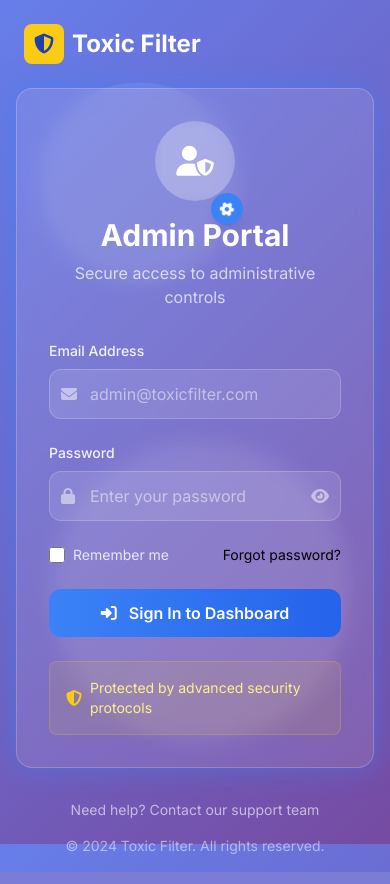
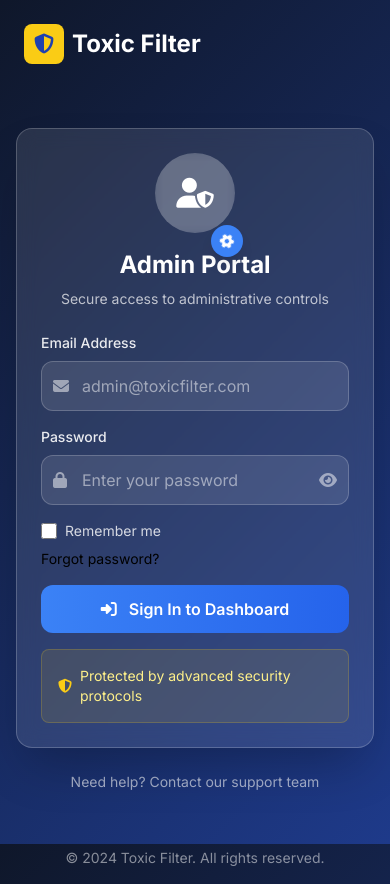
Before and after one commit to mogesTesema/safe-text-api-service, a Flask app: page /admin/login in a window 390 px wide. Run offline with Flask 3, Linux system fonts and the light colour scheme; parts of the project's set-up code (start-up, migrations or seed data) failed here and were passed over; some libraries are stand-ins or nearby versions.

Commit message:
update admin login page to be more responsive, its bg to blue-black

```diff
--- a/templates/Admin/admin-login.html
+++ b/templates/Admin/admin-login.html
@@ -32,30 +32,16 @@
                     },
                     keyframes: {
                         fadeIn: {
-                            "0%": {
-                                opacity: "0",
-                            },
-                            "100%": {
-                                opacity: "1",
-                            },
+                            "0%": { opacity: "0" },
+                            "100%": { opacity: "1" },
                         },
                         slideUp: {
-                            "0%": {
-                                transform: "translateY(20px)",
-                                opacity: "0",
-                            },
-                            "100%": {
-                                transform: "translateY(0)",
-                                opacity: "1",
-                            },
+                            "0%": { transform: "translateY(20px)", opacity: "0" },
+                            "100%": { transform: "translateY(0)", opacity: "1" },
                         },
                         glow: {
-                            "0%": {
-                                boxShadow: "0 0 20px rgba(59, 130, 246, 0.3)",
-                            },
-                            "100%": {
-                                boxShadow: "0 0 30px rgba(59, 130, 246, 0.6)",
-                            },
+                            "0%": { boxShadow: "0 0 20px rgba(59, 130, 246, 0.3)" },
+                            "100%": { boxShadow: "0 0 30px rgba(59, 130, 246, 0.6)" },
                         },
                     },
                 },
@@ -67,8 +53,10 @@
           font-family: "Inter", sans-serif;
       }
 
+      /* New attractive background gradient */
       .gradient-bg {
-            background: linear-gradient(135deg, #667eea 0%, #764ba2 100%);
+          background: linear-gradient(135deg, #0f172a 0%, #1e3a8a 100%);
+          /* Dark navy-blue to deep indigo gradient */
       }
 
       .glass-effect {
@@ -81,58 +69,15 @@
           box-shadow: 0 0 20px rgba(59, 130, 246, 0.4);
       }
 
-        .floating-shapes {
-            position: absolute;
-            width: 100%;
-            height: 100%;
-            overflow: hidden;
-            z-index: 1;
-        }
+      /* Floating shapes removed */
+  </style>
 
-        .floating-shapes::before,
-        .floating-shapes::after {
-            content: "";
-            position: absolute;
-            border-radius: 50%;
-            background: rgba(255, 255, 255, 0.1);
-            animation: float 6s ease-in-out infinite;
-        }
-
-        .floating-shapes::before {
-            width: 200px;
-            height: 200px;
-            top: 10%;
-            left: 10%;
-            animation-delay: 0s;
-        }
-
-        .floating-shapes::after {
-            width: 300px;
-            height: 300px;
-            bottom: 10%;
-            right: 10%;
-            animation-delay: 3s;
-        }
-
-        @keyframes float {
-            0%,
-            100% {
-                transform: translateY(0px) rotate(0deg);
-            }
-            50% {
-                transform: translateY(-20px) rotate(180deg);
-            }
-        }
-    </style>
 </head>
 
-<body class="h-full gradient-bg relative overflow-hidden">
-    <!-- Floating Background Shapes -->
-    <div class="floating-shapes"></div>
-
+<body class="h-full gradient-bg relative overflow-auto">
     <!-- Header -->
     <header class="relative z-10 p-6">
-        <nav class="flex items-center justify-between max-w-7xl mx-auto">
+        <nav class="flex items-center justify-between max-w-7xl mx-auto flex-wrap">
             <div class="flex items-center space-x-2">
                 <div class="w-10 h-10 bg-yellow-400 rounded-lg flex items-center justify-center">
                     <i class="fas fa-shield-alt text-primary-800 text-xl"></i>
@@ -140,57 +85,39 @@
                 <span class="text-2xl font-bold text-white">Toxic Filter</span>
             </div>
             <div class="hidden md:flex items-center space-x-6">
-                <a href="#" class="text-white/80 hover:text-white transition-colors duration-300 font-medium">Home</a
-          >
-          <a
-            href="#"
-            class="text-white/80 hover:text-white transition-colors duration-300 font-medium"
-            >Documentation</a
-          >
-          <a
-            href="#"
-            class="text-white/80 hover:text-white transition-colors duration-300 font-medium"
-            >Support</a
-          >
+                <a href="#" class="text-white/80 hover:text-white transition-colors duration-300 font-medium">Home</a>
+                <a href="#" class="text-white/80 hover:text-white transition-colors duration-300 font-medium">Documentation</a>
+                <a href="#" class="text-white/80 hover:text-white transition-colors duration-300 font-medium">Support</a>
             </div>
         </nav>
     </header>
 
     <!-- Main Content -->
-    <main
-      class="relative z-10 flex items-center justify-center min-h-[calc(100vh-120px)] px-4"
-    >
+    <main class="relative z-10 flex items-center justify-center min-h-[calc(100vh-120px)] px-4 py-10">
         <div class="w-full max-w-md animate-slide-up">
             <!-- Login Card -->
-        <div class="glass-effect rounded-2xl p-8 shadow-2xl animate-glow">
+            <div class="glass-effect rounded-2xl p-6 sm:p-8 shadow-2xl">
                 <!-- Admin Icon -->
-          <div class="text-center mb-8">
+                <div class="text-center mb-6 sm:mb-8">
                     <div class="relative inline-block">
-              <div
-                class="w-20 h-20 bg-white/20 rounded-full flex items-center justify-center mb-4 mx-auto backdrop-blur-sm"
-              >
+                        <div class="w-20 h-20 bg-white/20 rounded-full flex items-center justify-center mb-4 mx-auto backdrop-blur-sm">
                             <i class="fas fa-user-shield text-3xl text-white"></i>
                         </div>
-              <div
-                class="absolute -bottom-2 -right-2 w-8 h-8 bg-primary-500 rounded-full flex items-center justify-center shadow-lg"
-              >
+                        <div class="absolute -bottom-2 -right-2 w-8 h-8 bg-primary-500 rounded-full flex items-center justify-center shadow-lg">
                             <i class="fas fa-cog text-white text-sm animate-spin"></i>
                         </div>
                     </div>
-            <h1 class="text-3xl font-bold text-white mb-2">Admin Portal</h1>
-            <p class="text-white/70">
+                    <h1 class="text-2xl sm:text-3xl font-bold text-white mb-2">Admin Portal</h1>
+                    <p class="text-white/70 text-sm sm:text-base">
                         Secure access to administrative controls
                     </p>
                 </div>
 
                 <!-- Flash Messages -->
-          {% with messages = get_flashed_messages(with_categories=true) %} {% if
-          messages %}
+                {% with messages = get_flashed_messages(with_categories=true) %} {% if messages %}
                 <div class="mb-4">
                     {% for category, message in messages %}
-            <div
-              class="{% if category == 'error' %} bg-red-500 text-white {% elif category == 'success' %} bg-green-500 text-white {% else %} bg-gray-500 text-white {% endif %} p-3 rounded-lg text-center"
-            >
+                    <div class="{% if category == 'error' %} bg-red-500 text-white {% elif category == 'success' %} bg-green-500 text-white {% else %} bg-gray-500 text-white {% endif %} p-3 rounded-lg text-center text-sm sm:text-base">
                         {{ message }}
                     </div>
                     {% endfor %}
@@ -198,168 +125,75 @@
                 {% endif %} {% endwith %}
 
                 <!-- Login Form -->
-          <form
-            class="space-y-6"
-            id="adminLoginForm"
-            action="/admin/login"
-            method="POST"
-          >
+                <form class="space-y-4 sm:space-y-6" id="adminLoginForm" action="/admin/login" method="POST">
                     <!-- Email Field -->
                     <div class="space-y-2">
-              <label for="email" class="block text-sm font-medium text-white/90"
-                >Email Address</label
-              >
+                        <label for="email" class="block text-sm sm:text-base font-medium text-white/90">Email Address</label>
                         <div class="relative">
-                <div
-                  class="absolute inset-y-0 left-0 pl-3 flex items-center pointer-events-none"
-                >
+                            <div class="absolute inset-y-0 left-0 pl-3 flex items-center pointer-events-none">
                                 <i class="fas fa-envelope text-white/50"></i>
                             </div>
-                <input
-                  type="email"
-                  id="email"
-                  name="email"
-                  class="w-full pl-10 pr-4 py-3 bg-white/10 border border-white/20 rounded-xl text-white placeholder-white/50 focus:outline-none focus:border-primary-400 focus:bg-white/20 transition-all duration-300 input-glow"
-                  placeholder="admin@toxicfilter.com"
-                  required
-                />
+                            <input type="email" id="email" name="email" class="w-full pl-10 pr-4 py-3 sm:py-4 bg-white/10 border border-white/20 rounded-xl text-white placeholder-white/50 focus:outline-none focus:border-primary-400 focus:bg-white/20 transition-all duration-300 input-glow" placeholder="admin@toxicfilter.com" required />
                         </div>
                     </div>
 
                     <!-- Password Field -->
                     <div class="space-y-2">
-              <label
-                for="password"
-                class="block text-sm font-medium text-white/90"
-                >Password</label
-              >
+                        <label for="password" class="block text-sm sm:text-base font-medium text-white/90">Password</label>
                         <div class="relative">
-                <div
-                  class="absolute inset-y-0 left-0 pl-3 flex items-center pointer-events-none"
-                >
+                            <div class="absolute inset-y-0 left-0 pl-3 flex items-center pointer-events-none">
                                 <i class="fas fa-lock text-white/50"></i>
                             </div>
-                <input
-                  type="password"
-                  id="password"
-                  name="password"
-                  class="w-full pl-10 pr-12 py-3 bg-white/10 border border-white/20 rounded-xl text-white placeholder-white/50 focus:outline-none focus:border-primary-400 focus:bg-white/20 transition-all duration-300 input-glow"
-                  placeholder="Enter your password"
-                  required
-                />
-                <button
-                  type="button"
-                  class="absolute inset-y-0 right-0 pr-3 flex items-center"
-                  onclick="togglePassword()"
-                >
-                  <i
-                    id="passwordToggle"
-                    class="fas fa-eye text-white/50 hover:text-white/80 transition-colors"
-                  ></i>
+                            <input type="password" id="password" name="password" class="w-full pl-10 pr-12 py-3 sm:py-4 bg-white/10 border border-white/20 rounded-xl text-white placeholder-white/50 focus:outline-none focus:border-primary-400 focus:bg-white/20 transition-all duration-300 input-glow" placeholder="Enter your password" required />
+                            <button type="button" class="absolute inset-y-0 right-0 pr-3 flex items-center" onclick="togglePassword()">
+                                <i id="passwordToggle" class="fas fa-eye text-white/50 hover:text-white/80 transition-colors"></i>
                             </button>
                         </div>
                     </div>
 
                     <!-- Remember Me & Forgot Password -->
-            <div class="flex items-center justify-between text-sm">
-              <label class="flex items-center">
-                <input
-                  type="checkbox"
-                  class="w-4 h-4 text-primary-500 bg-white/10 border-white/20 rounded focus:ring-primary-400 focus:ring-2"
-                />
+                    <div class="flex flex-col sm:flex-row items-start sm:items-center justify-between text-sm sm:text-base">
+                        <label class="flex items-center mb-2 sm:mb-0">
+                            <input type="checkbox" class="w-4 h-4 text-primary-500 bg-white/10 border-white/20 rounded focus:ring-primary-400 focus:ring-2" />
                             <span class="ml-2 text-white/80">Remember me</span>
                         </label>
-              <a
-                href="#"
-                class="text-primary-300 hover:text-primary-200 transition-colors duration-300"
-                >Forgot password?</a
-              >
+                        <a href="#" class="text-primary-300 hover:text-primary-200 transition-colors duration-300">Forgot password?</a>
                     </div>
 
                     <!-- Login Button -->
-            <button
-              type="submit"
-              class="w-full bg-gradient-to-r from-primary-500 to-primary-600 hover:from-primary-600 hover:to-primary-700 text-white font-semibold py-3 px-4 rounded-xl transition-all duration-300 transform hover:scale-105 hover:shadow-2xl focus:outline-none focus:ring-4 focus:ring-primary-400/50"
-            >
+                    <button type="submit" class="w-full mt-4 sm:mt-6 bg-gradient-to-r from-primary-500 to-primary-600 hover:from-primary-600 hover:to-primary-700 text-white font-semibold py-3 sm:py-4 px-4 rounded-xl transition-all duration-300 transform hover:scale-105 hover:shadow-2xl focus:outline-none focus:ring-4 focus:ring-primary-400/50">
                         <i class="fas fa-sign-in-alt mr-2"></i>
                         Sign In to Dashboard
                     </button>
 
                     <!-- Additional Security Notice -->
-            <div
-              class="mt-6 p-4 bg-yellow-400/10 border border-yellow-400/20 rounded-lg"
-            >
+                    <div class="mt-6 p-4 bg-yellow-400/10 border border-yellow-400/20 rounded-lg text-sm sm:text-base">
                         <div class="flex items-center">
                             <i class="fas fa-shield-alt text-yellow-400 mr-2"></i>
-                <span class="text-yellow-200 text-sm"
-                  >Protected by advanced security protocols</span
-                >
+                            <span class="text-yellow-200">Protected by advanced security protocols</span>
                         </div>
                     </div>
                 </form>
             </div>
 
             <!-- Additional Info -->
-        <div class="mt-8 text-center">
-          <p class="text-white/60 text-sm">
+            <div class="mt-6 sm:mt-8 text-center text-sm sm:text-base">
+                <p class="text-white/60">
                     Need help? Contact our
-            <a
-              href="#"
-              class="text-primary-300 hover:text-primary-200 transition-colors"
-              >support team</a
-            >
+                    <a href="#" class="text-primary-300 hover:text-primary-200 transition-colors">support team</a>
                 </p>
             </div>
         </div>
     </main>
 
     <!-- Footer -->
-    <footer class="relative z-10 text-center py-4">
-      <p class="text-white/50 text-sm">
+    <footer class="relative z-10 text-center py-4 text-sm sm:text-base">
+        <p class="text-white/50">
             © 2024 Toxic Filter. All rights reserved.
         </p>
     </footer>
 
     <script>
-      // Form submission handler
-      // document.getElementById('adminLoginForm').addEventListener('submit', function(e) {
-      //     e.preventDefault();
-
-      //     const email = document.getElementById('email').value;
-      //     const password = document.getElementById('password').value;
-
-      //     // Add loading state
-      //     const submitBtn = e.target.querySelector('button[type="submit"]');
-      //     const originalText = submitBtn.innerHTML;
-      //     submitBtn.innerHTML = '<i class="fas fa-spinner fa-spin mr-2"></i>Signing in...';
-      //     submitBtn.disabled = true;
-
-      //     // Simulate login process
-      //     setTimeout(() => {
-      //         if (email && password) {
-      //             // Success animation
-      //             submitBtn.innerHTML = '<i class="fas fa-check mr-2"></i>Success!';
-      //             submitBtn.className = submitBtn.className.replace('from-primary-500 to-primary-600', 'from-green-500 to-green-600');
-
-      //             setTimeout(() => {
-      //                 alert('Login successful! Redirecting to admin dashboard...');
-      //                 // In a real app, redirect to dashboard
-      //                 // window.location.href = '/admin-dashboard';
-      //             }, 1000);
-      //         } else {
-      //             // Error state
-      //             submitBtn.innerHTML = '<i class="fas fa-times mr-2"></i>Invalid credentials';
-      //             submitBtn.className = submitBtn.className.replace('from-primary-500 to-primary-600', 'from-red-500 to-red-600');
-
-      //             setTimeout(() => {
-      //                 submitBtn.innerHTML = originalText;
-      //                 submitBtn.className = submitBtn.className.replace('from-red-500 to-red-600', 'from-primary-500 to-primary-600');
-      //                 submitBtn.disabled = false;
-      //             }, 2000);
-      //         }
-      //     }, 1500);
-      // });
-
         // Password toggle function
         function togglePassword() {
             const passwordInput = document.getElementById("password");
@@ -367,12 +201,10 @@
 
             if (passwordInput.type === "password") {
                 passwordInput.type = "text";
-          toggleIcon.className =
-            "fas fa-eye-slash text-white/50 hover:text-white/80 transition-colors";
+                toggleIcon.className = "fas fa-eye-slash text-white/50 hover:text-white/80 transition-colors";
             } else {
                 passwordInput.type = "password";
-          toggleIcon.className =
-            "fas fa-eye text-white/50 hover:text-white/80 transition-colors";
+                toggleIcon.className = "fas fa-eye text-white/50 hover:text-white/80 transition-colors";
             }
         }
 
@@ -386,15 +218,6 @@
                 this.parentElement.classList.remove("scale-105");
             });
         });
-
-      // Parallax effect for floating shapes
-      document.addEventListener("mousemove", function (e) {
-        const shapes = document.querySelector(".floating-shapes");
-        const x = e.clientX / window.innerWidth;
-        const y = e.clientY / window.innerHeight;
-
-        shapes.style.transform = `translate(${x * 20}px, ${y * 20}px)`;
-      });
     </script>
 </body>
 </html>
```
Lines whose indentation alone changed are shown as unchanged.
